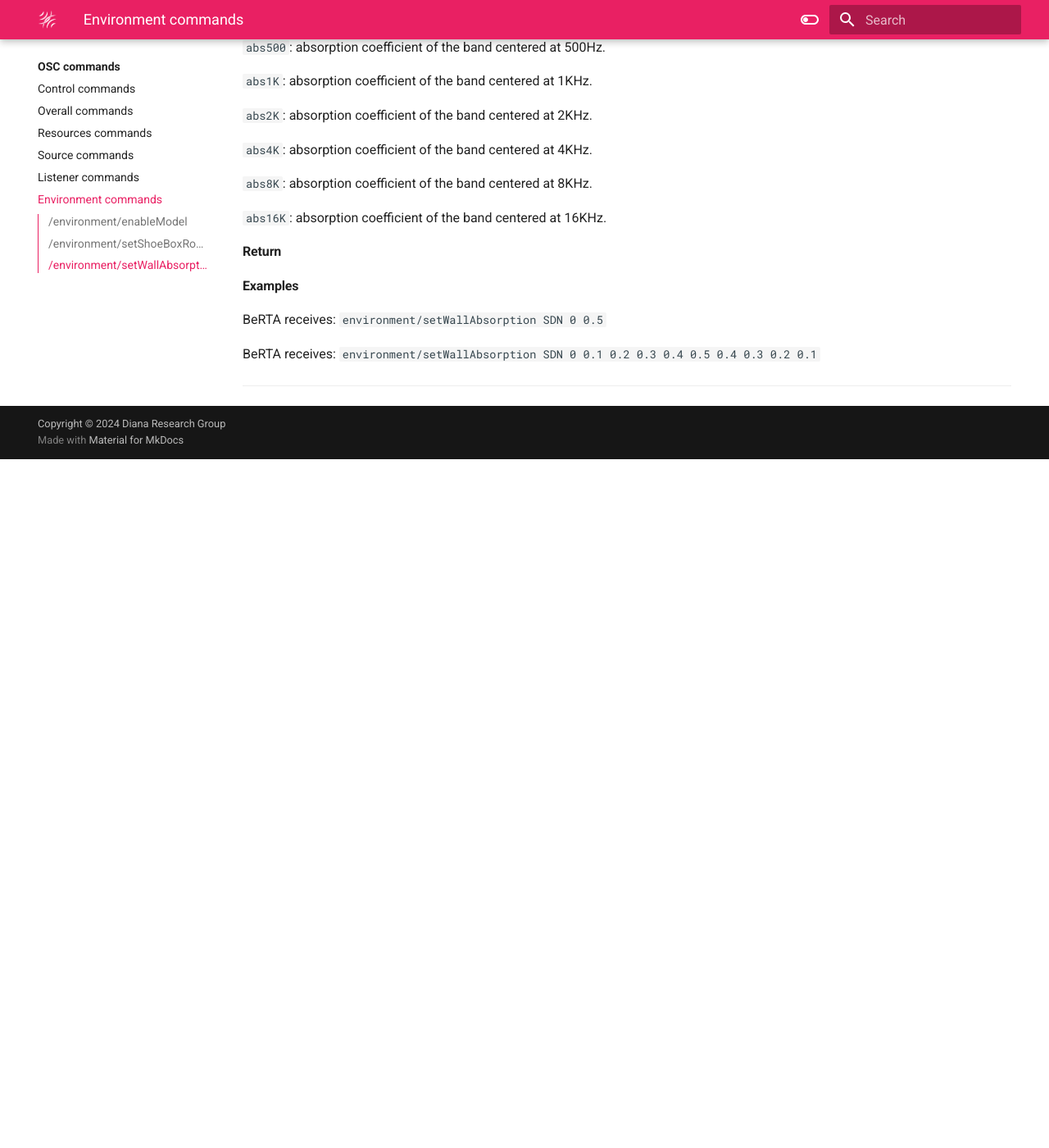
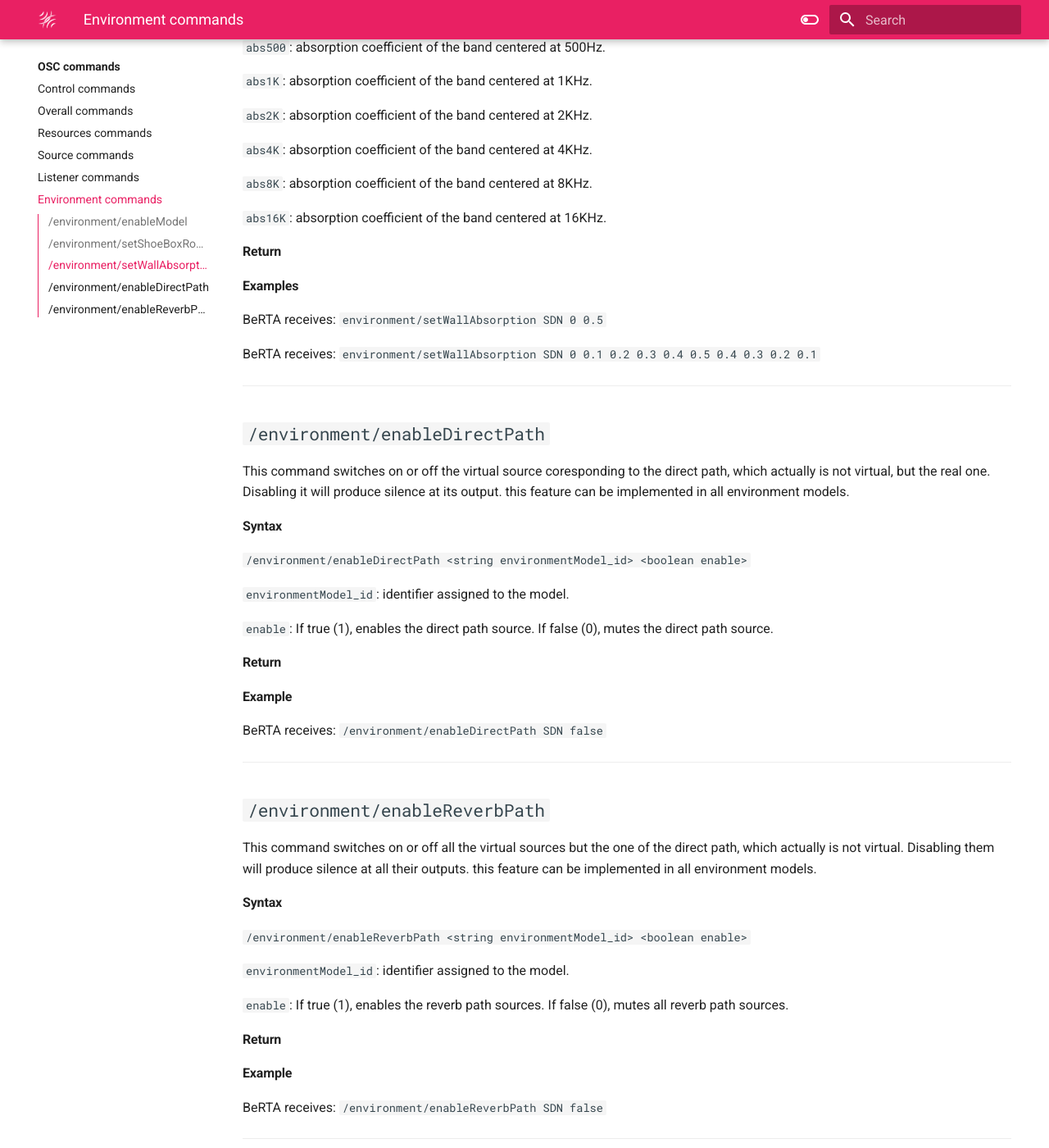
Before and after one commit to GrupoDiana/BRT-Documentation, an MkDocs documentation site: the page built from docs/osc/environment.md, in a window 1280 px wide and 1400 px high, scrolled down 2204 px. Shown: the whole window at 82% size. Built offline with MkDocs 1.6.1 and Material for MkDocs 9.7.7, drawn with Linux system fonts in a browser that asks for light colours; before the commit the page ends 2764 px from its top, so only the background shows below that.

Commit message:
feat: adds ebabling commands for direct and reverb path

```diff
--- a/docs/osc/environment.md
+++ b/docs/osc/environment.md
@@ -129,3 +129,58 @@ BeRTA receives: `environment/setWallAbsorption SDN 0 0.1 0.2 0.3 0.4 0.5 0.4 0.3
 
 <!----------------------------------------------------------------------------------->
 ---
+
+## `/environment/enableDirectPath`
+
+This command switches on or off the virtual source coresponding to the direct path, which actually is not virtual, but the real one. Disabling it will produce silence at its output. this feature can be implemented in all environment models.
+
+#### Syntax
+
+`/environment/enableDirectPath <string environmentModel_id> <boolean enable>`
+
+`environmentModel_id`: identifier assigned to the model.
+
+`enable`: If true (1), enables the direct path source. If false (0), mutes the direct path source.
+
+#### Return
+
+<!-- An echo is returned to all subscribers: `/environment/enableDirectPath <string environmentModel_id> <boolean enable>`
+-->
+
+#### Example
+
+BeRTA receives: `/environment/enableDirectPath SDN false`
+
+<!--BeRTA sends back to all subscribers: `/environment/enableDirectPath SDN false`
+-->
+
+<!----------------------------------------------------------------------------------->
+---
+
+
+## `/environment/enableReverbPath`
+
+This command switches on or off all the virtual sources but the one of the direct path, which actually is not virtual. Disabling them will produce silence at all their outputs. this feature can be implemented in all environment models.
+
+#### Syntax
+
+`/environment/enableReverbPath <string environmentModel_id> <boolean enable>`
+
+`environmentModel_id`: identifier assigned to the model.
+
+`enable`: If true (1), enables the reverb path sources. If false (0), mutes all reverb path sources.
+
+#### Return
+
+<!-- An echo is returned to all subscribers: `/environment/enableReverbPath <string environmentModel_id> <boolean enable>`
+-->
+
+#### Example
+
+BeRTA receives: `/environment/enableReverbPath SDN false`
+
+<!--BeRTA sends back to all subscribers: `/environment/enableReverbPath SDN false`
+-->
+
+<!----------------------------------------------------------------------------------->
+---
```
